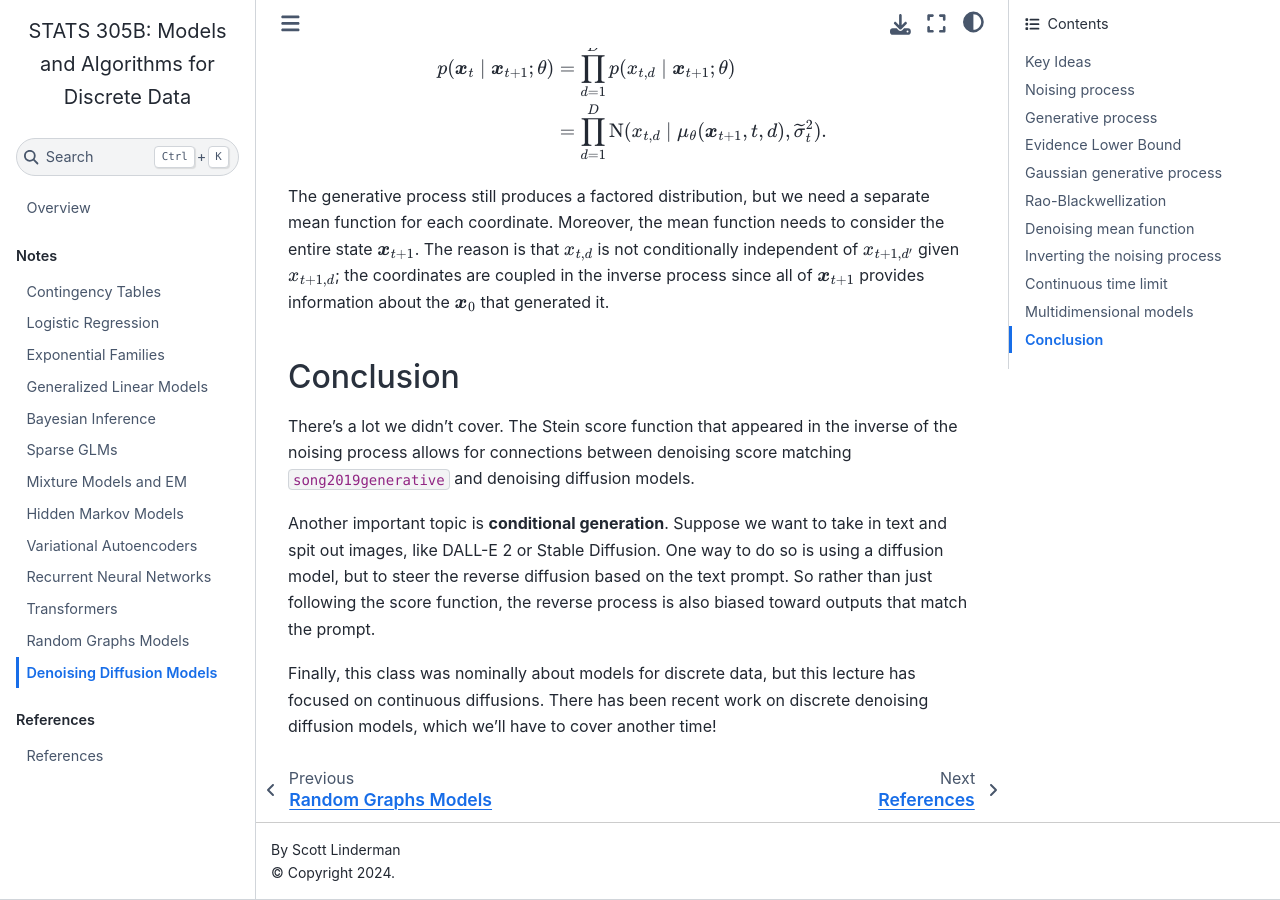
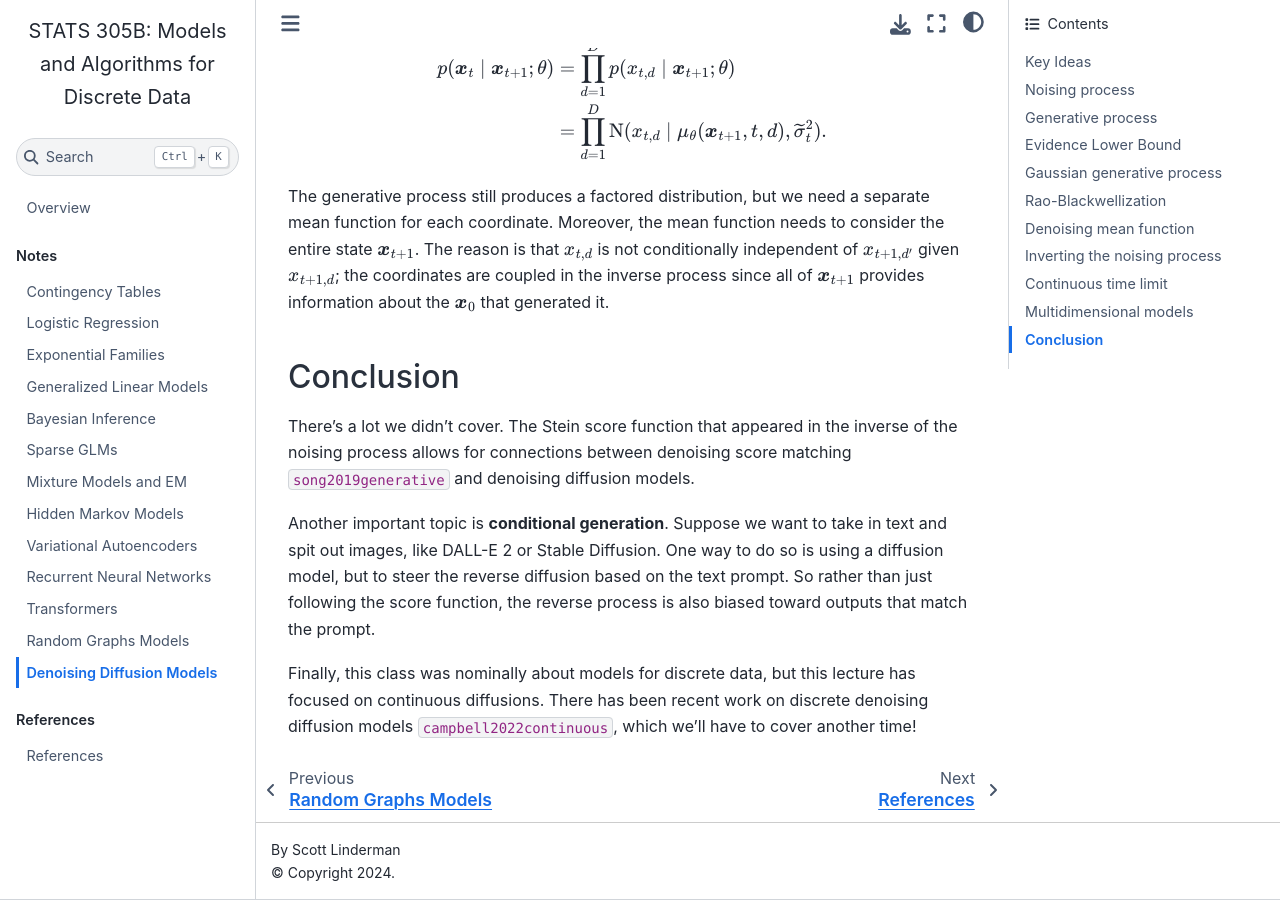
Before and after one commit to slinderman/stats305b, a Jupyter Book: the page built from lectures/16_diffusion.md, in a window 1280 px wide and 900 px high, scrolled down 9947 px. Built offline with Jupyter Book 1.0.4 settings and Sphinx 7.4.7 and the Sphinx Book theme 1.1.4, drawn with Linux system fonts in a browser that asks for light colours; pages that are not in the unit, such as notebooks, are missing from menus; cross-references to code outside the pages are shown as plain code; some of the changed lines change nothing that is shown.

Commit message:
adding discrete diffusion ref

```diff
--- a/lectures/16_diffusion.md
+++ b/lectures/16_diffusion.md
@@ -410,4 +410,4 @@ There's a lot we didn't cover. The Stein score function that appeared in the inv
 
 Another important topic is **conditional generation**. Suppose we want to take in text and spit out images, like DALL-E 2 or Stable Diffusion. One way to do so is using a diffusion model, but to steer the reverse diffusion based on the text prompt. So rather than just following the score function, the reverse process is also biased toward outputs that match the prompt.
 
-Finally, this class was nominally about models for discrete data, but this lecture has focused on continuous diffusions. There has been recent work on discrete denoising diffusion models, which we'll have to cover another time!
+Finally, this class was nominally about models for discrete data, but this lecture has focused on continuous diffusions. There has been recent work on discrete denoising diffusion models {cite:p}`campbell2022continuous`, which we'll have to cover another time!
--- a/references.bib
+++ b/references.bib
@@ -154,7 +154,6 @@ title={Simplified State Space Layers for Sequence Modeling},
 author={Jimmy T.H. Smith and Andrew Warrington and Scott Linderman},
 booktitle={The Eleventh International Conference on Learning Representations },
 year={2023},
-url={https://openreview.net/forum?id=Ai8Hw3AXqks}
 }
 
 @article{gu2023mamba,
@@ -270,3 +269,12 @@ year={1979}
   year={2015},
   organization={PMLR}
 }
+
+@article{campbell2022continuous,
+  title={A continuous time framework for discrete denoising models},
+  author={Campbell, Andrew and Benton, Joe and De Bortoli, Valentin and Rainforth, Thomas and Deligiannidis, George and Doucet, Arnaud},
+  journal={Advances in Neural Information Processing Systems},
+  volume={35},
+  pages={28266--28279},
+  year={2022}
+}
```
